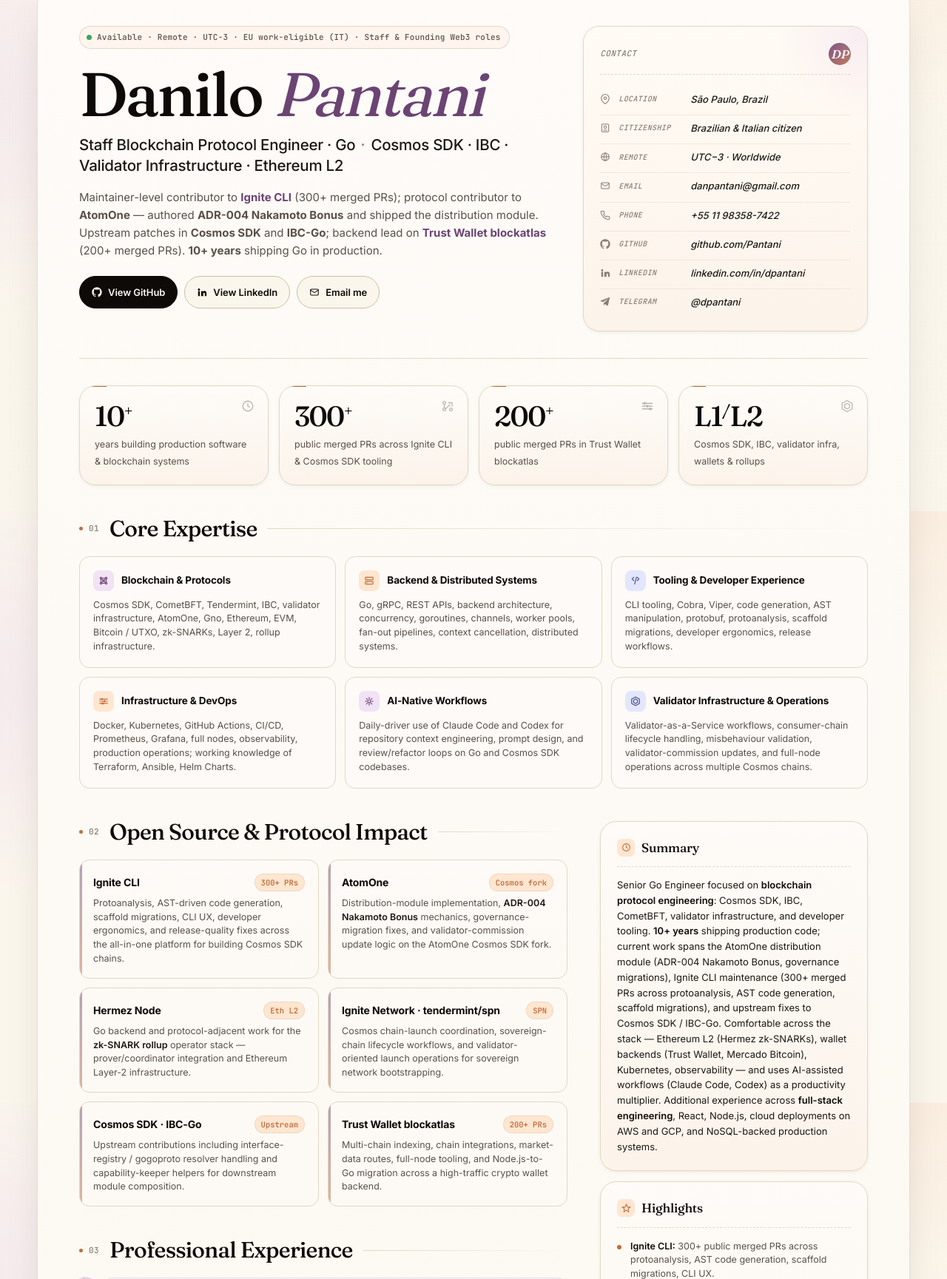
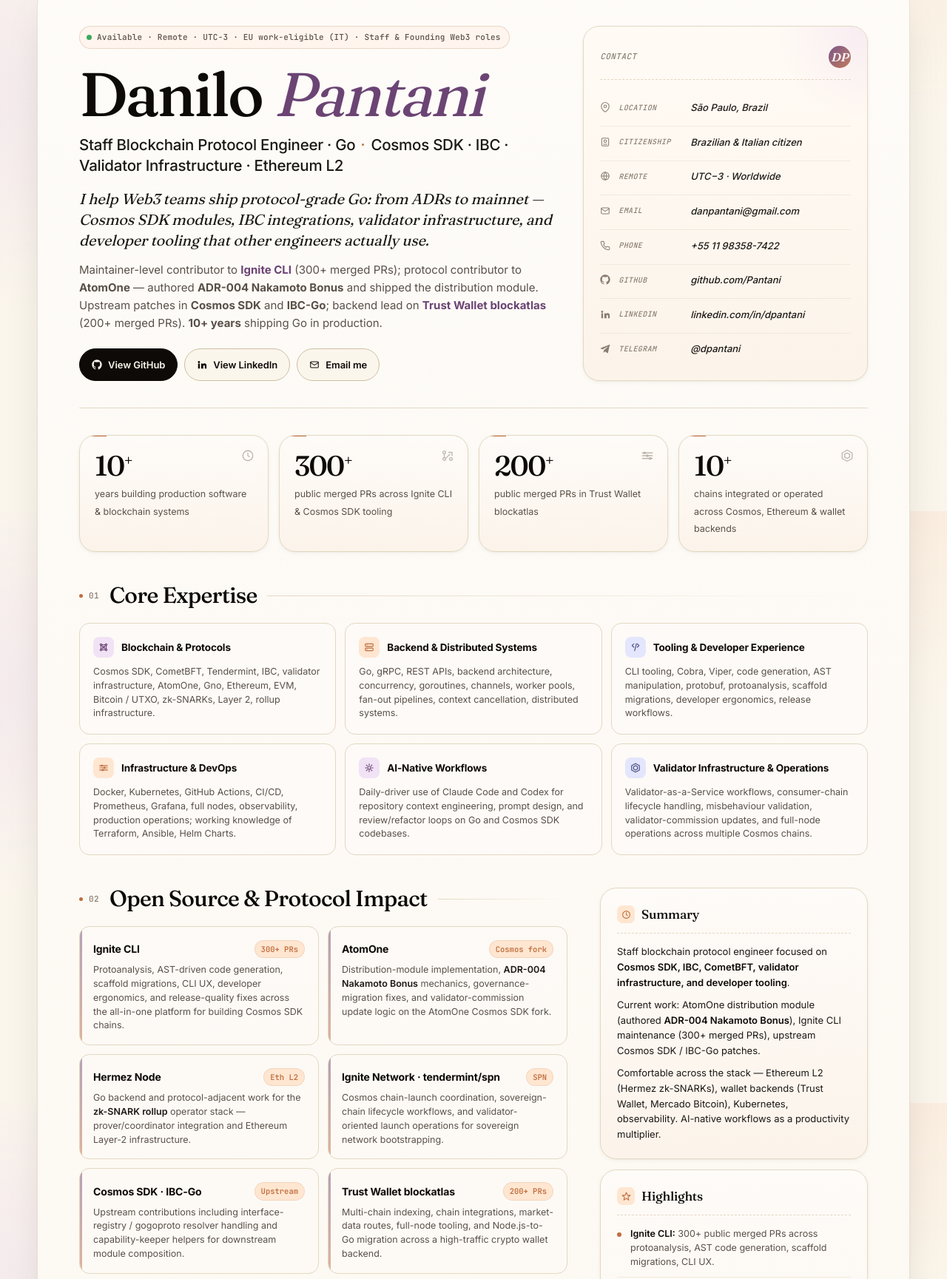
Before and after one commit to Pantani/pantani.github.io, a plain HTML site: page index.html in a window 1280 px wide. Shown: the part 109-1838 px from the top of the page at 74% size. Drawn offline with Linux system fonts and the light colour scheme.

Commit message:
fix header

```diff
--- a/index.html
+++ b/index.html
@@ -494,6 +494,18 @@
       margin: 0 9px 4px;
     }
 
+    .hero-pitch {
+      max-width: 640px;
+      margin: 0 0 14px;
+      color: var(--ink);
+      font-family: var(--serif);
+      font-size: clamp(17px, 1.6vw, 20px);
+      font-style: italic;
+      font-weight: 400;
+      line-height: 1.4;
+      letter-spacing: -0.005em;
+    }
+
     .hero-summary {
       max-width: 640px;
       color: var(--muted);
@@ -1187,6 +1199,19 @@
       border-color: var(--plum);
       color: var(--plum);
       background: var(--plum-soft);
+    }
+
+    /* ───── Sidebar Summary (3-paragraph form) ───── */
+    .summary-body p {
+      margin: 0 0 9px;
+      color: var(--ink);
+      font-size: 13px;
+      line-height: 1.6;
+    }
+    .summary-body p:last-child { margin-bottom: 0; }
+    .summary-body strong {
+      color: var(--ink-strong);
+      font-weight: 600;
     }
 
     /* ───── Compact repository chips ───── */
@@ -1777,6 +1802,7 @@
         <p class="eyebrow"><span class="pulse" aria-hidden="true"></span><span data-i18n="hero.eyebrow">Available · Remote · UTC−3 · EU work-eligible (IT) · Staff &amp; Founding Web3 roles</span></p>
         <h1>Danilo <span class="name-accent">Pantani</span></h1>
         <p class="title" data-i18n-html="hero.title">Staff Blockchain Protocol Engineer · Go<span class="pipe" aria-hidden="true"></span>Cosmos SDK · IBC · Validator Infrastructure · Ethereum L2</p>
+        <p class="hero-pitch" data-i18n="hero.pitch">I help Web3 teams ship protocol-grade Go: from ADRs to mainnet — Cosmos SDK modules, IBC integrations, validator infrastructure, and developer tooling that other engineers actually use.</p>
         <p class="hero-summary" data-i18n-html="hero.summary">Maintainer-level contributor to <strong><a href="https://github.com/ignite/cli/pulls?q=is%3Apr+author%3APantani+is%3Amerged" target="_blank" rel="noopener">Ignite CLI</a></strong> (300+ merged PRs); protocol contributor to <strong>AtomOne</strong> — authored <strong>ADR-004 Nakamoto Bonus</strong> and shipped the distribution module. Upstream patches in <strong>Cosmos SDK</strong> and <strong>IBC-Go</strong>; backend lead on <strong><a href="https://github.com/trustwallet/blockatlas/pulls?q=is%3Apr+author%3APantani+is%3Amerged" target="_blank" rel="noopener">Trust Wallet blockatlas</a></strong> (200+ merged PRs). <strong>10+ years</strong> shipping Go in production.</p>
 
         <div class="ctas">
@@ -1863,8 +1889,8 @@
       </div>
       <div class="proof-card">
         <svg class="proof-icon" viewBox="0 0 24 24" fill="none" stroke="currentColor" stroke-width="1.7" stroke-linecap="round" stroke-linejoin="round" aria-hidden="true"><path d="m12 2 9 5v10l-9 5-9-5V7l9-5z"/><path d="m12 7 4.5 2.5v5L12 17l-4.5-2.5v-5L12 7z"/></svg>
-        <span class="proof-value">L1<span class="small">/</span>L2</span>
-        <span class="proof-label" data-i18n="proof.l1l2">Cosmos SDK, IBC, validator infra, wallets &amp; rollups</span>
+        <span class="proof-value">10<span class="small">+</span></span>
+        <span class="proof-label" data-i18n="proof.chains">chains integrated or operated across Cosmos, Ethereum &amp; wallet backends</span>
       </div>
     </section>
 
@@ -2161,7 +2187,11 @@
             </span>
             <h2 id="summary-title" data-i18n="summary.title">Summary</h2>
           </div>
-          <p data-i18n-html="summary.body" style="margin: 0; color: var(--ink); font-size: 13px; line-height: 1.6;">Senior Go Engineer focused on <strong style="color: var(--ink-strong); font-weight: 600;">blockchain protocol engineering</strong>: Cosmos SDK, IBC, CometBFT, validator infrastructure, and developer tooling. <strong style="color: var(--ink-strong); font-weight: 600;">10+ years</strong> shipping production code; current work spans the AtomOne distribution module (ADR-004 Nakamoto Bonus, governance migrations), Ignite CLI maintenance (300+ merged PRs across protoanalysis, AST code generation, scaffold migrations), and upstream fixes to Cosmos SDK / IBC-Go. Comfortable across the stack — Ethereum L2 (Hermez zk-SNARKs), wallet backends (Trust Wallet, Mercado Bitcoin), Kubernetes, observability — and uses AI-assisted workflows (Claude Code, Codex) as a productivity multiplier. Additional experience across <strong style="color: var(--ink-strong); font-weight: 600;">full-stack engineering</strong>, React, Node.js, cloud deployments on AWS and GCP, and NoSQL-backed production systems.</p>
+          <div class="summary-body" data-i18n-html="summary.body">
+            <p>Staff blockchain protocol engineer focused on <strong>Cosmos SDK, IBC, CometBFT, validator infrastructure, and developer tooling</strong>.</p>
+            <p>Current work: AtomOne distribution module (authored <strong>ADR-004 Nakamoto Bonus</strong>), Ignite CLI maintenance (300+ merged PRs), upstream Cosmos SDK / IBC-Go patches.</p>
+            <p>Comfortable across the stack — Ethereum L2 (Hermez zk-SNARKs), wallet backends (Trust Wallet, Mercado Bitcoin), Kubernetes, observability. AI-native workflows as a productivity multiplier.</p>
+          </div>
         </section>
 
         <section class="side-panel" aria-labelledby="impact-title">
@@ -2381,6 +2411,7 @@
 
         "hero.eyebrow": "Available · Remote · UTC−3 · EU work-eligible (IT) · Staff & Founding Web3 roles",
         "hero.title": "Staff Blockchain Protocol Engineer · Go<span class=\"pipe\" aria-hidden=\"true\"></span>Cosmos SDK · IBC · Validator Infrastructure · Ethereum L2",
+        "hero.pitch": "I help Web3 teams ship protocol-grade Go: from ADRs to mainnet — Cosmos SDK modules, IBC integrations, validator infrastructure, and developer tooling that other engineers actually use.",
         "hero.summary": "Maintainer-level contributor to <strong><a href=\"https://github.com/ignite/cli/pulls?q=is%3Apr+author%3APantani+is%3Amerged\" target=\"_blank\" rel=\"noopener\">Ignite CLI</a></strong> (300+ merged PRs); protocol contributor to <strong>AtomOne</strong> — authored <strong>ADR-004 Nakamoto Bonus</strong> and shipped the distribution module. Upstream patches in <strong>Cosmos SDK</strong> and <strong>IBC-Go</strong>; backend lead on <strong><a href=\"https://github.com/trustwallet/blockatlas/pulls?q=is%3Apr+author%3APantani+is%3Amerged\" target=\"_blank\" rel=\"noopener\">Trust Wallet blockatlas</a></strong> (200+ merged PRs). <strong>10+ years</strong> shipping Go in production.",
         "hero.cta.github": "View GitHub",
         "hero.cta.linkedin": "View LinkedIn",
@@ -2401,7 +2432,7 @@
         "proof.years": "years building production software & blockchain systems",
         "proof.ignitePRs": "public merged PRs across Ignite CLI & Cosmos SDK tooling",
         "proof.blockatlasPRs": "public merged PRs in Trust Wallet blockatlas",
-        "proof.l1l2": "Cosmos SDK, IBC, validator infra, wallets & rollups",
+        "proof.chains": "chains integrated or operated across Cosmos, Ethereum & wallet backends",
 
         "expertise.title": "Core Expertise",
         "expertise.blockchain.title": "Blockchain & Protocols",
@@ -2486,7 +2517,7 @@
         "seeking.b3": "Fully remote, UTC−3 friendly. <strong>EU work-eligible</strong> (Italian citizen) and open to occasional travel.",
 
         "summary.title": "Summary",
-        "summary.body": "Senior Go Engineer focused on <strong style=\"color: var(--ink-strong); font-weight: 600;\">blockchain protocol engineering</strong>: Cosmos SDK, IBC, CometBFT, validator infrastructure, and developer tooling. <strong style=\"color: var(--ink-strong); font-weight: 600;\">10+ years</strong> shipping production code; current work spans the AtomOne distribution module (ADR-004 Nakamoto Bonus, governance migrations), Ignite CLI maintenance (300+ merged PRs across protoanalysis, AST code generation, scaffold migrations), and upstream fixes to Cosmos SDK / IBC-Go. Comfortable across the stack — Ethereum L2 (Hermez zk-SNARKs), wallet backends (Trust Wallet, Mercado Bitcoin), Kubernetes, observability — and uses AI-assisted workflows (Claude Code, Codex) as a productivity multiplier. Additional experience across <strong style=\"color: var(--ink-strong); font-weight: 600;\">full-stack engineering</strong>, React, Node.js, cloud deployments on AWS and GCP, and NoSQL-backed production systems.",
+        "summary.body": "<p>Staff blockchain protocol engineer focused on <strong>Cosmos SDK, IBC, CometBFT, validator infrastructure, and developer tooling</strong>.</p><p>Current work: AtomOne distribution module (authored <strong>ADR-004 Nakamoto Bonus</strong>), Ignite CLI maintenance (300+ merged PRs), upstream Cosmos SDK / IBC-Go patches.</p><p>Comfortable across the stack — Ethereum L2 (Hermez zk-SNARKs), wallet backends (Trust Wallet, Mercado Bitcoin), Kubernetes, observability. AI-native workflows as a productivity multiplier.</p>",
 
         "highlights.title": "Highlights",
         "highlights.b1": "<strong>Ignite CLI:</strong> 300+ public merged PRs across protoanalysis, AST code generation, scaffold migrations, CLI UX.",
@@ -2545,6 +2576,7 @@
 
         "hero.eyebrow": "Disponível · Remoto · UTC−3 · Elegível para EU (IT) · Vagas Staff & Founding Web3",
         "hero.title": "Engenheiro Staff de Protocolo Blockchain · Go<span class=\"pipe\" aria-hidden=\"true\"></span>Cosmos SDK · IBC · Infraestrutura de Validadores · Ethereum L2",
+        "hero.pitch": "Ajudo times Web3 a entregar Go de nível protocolo: do ADR à mainnet — módulos Cosmos SDK, integrações IBC, infraestrutura de validadores e tooling para devs que outros engenheiros realmente usam.",
         "hero.summary": "Contribuidor de nível mantenedor do <strong><a href=\"https://github.com/ignite/cli/pulls?q=is%3Apr+author%3APantani+is%3Amerged\" target=\"_blank\" rel=\"noopener\">Ignite CLI</a></strong> (300+ PRs públicos mergeados); contribuidor de protocolo no <strong>AtomOne</strong> — autor do <strong>ADR-004 Nakamoto Bonus</strong> e responsável pelo módulo de distribuição. Patches upstream no <strong>Cosmos SDK</strong> e <strong>IBC-Go</strong>; backend lead no <strong><a href=\"https://github.com/trustwallet/blockatlas/pulls?q=is%3Apr+author%3APantani+is%3Amerged\" target=\"_blank\" rel=\"noopener\">Trust Wallet blockatlas</a></strong> (200+ PRs mergeados). <strong>10+ anos</strong> entregando Go em produção.",
         "hero.cta.github": "Ver GitHub",
         "hero.cta.linkedin": "Ver LinkedIn",
@@ -2565,7 +2597,7 @@
         "proof.years": "anos entregando software em produção e sistemas blockchain",
         "proof.ignitePRs": "PRs públicos mergeados no Ignite CLI e em ferramentas Cosmos SDK",
         "proof.blockatlasPRs": "PRs públicos mergeados no Trust Wallet blockatlas",
-        "proof.l1l2": "Cosmos SDK, IBC, infra de validadores, wallets e rollups",
+        "proof.chains": "chains integradas ou operadas em Cosmos, Ethereum e backends de wallet",
 
         "expertise.title": "Áreas de Especialização",
         "expertise.blockchain.title": "Blockchain e Protocolos",
@@ -2650,7 +2682,7 @@
         "seeking.b3": "Remoto integral, UTC−3 friendly. <strong>Elegível para EU</strong> (cidadão italiano) e disponível para viagens ocasionais.",
 
         "summary.title": "Resumo",
-        "summary.body": "Engenheiro Go Sênior focado em <strong style=\"color: var(--ink-strong); font-weight: 600;\">engenharia de protocolo blockchain</strong>: Cosmos SDK, IBC, CometBFT, infraestrutura de validadores e tooling para developers. <strong style=\"color: var(--ink-strong); font-weight: 600;\">10+ anos</strong> entregando código em produção; trabalho atual envolve o módulo de distribuição do AtomOne (ADR-004 Nakamoto Bonus, migrações de governança), manutenção do Ignite CLI (300+ PRs públicos mergeados em protoanalysis, geração de código com AST e migrações de scaffold) e correções upstream no Cosmos SDK / IBC-Go. Confortável em todo o stack — Ethereum L2 (Hermez zk-SNARKs), backends de wallet (Trust Wallet, Mercado Bitcoin), Kubernetes, observabilidade — e uso fluxos com IA (Claude Code, Codex) como multiplicador de produtividade. Experiência adicional em <strong style=\"color: var(--ink-strong); font-weight: 600;\">engenharia full-stack</strong>, React, Node.js, deploys em cloud na AWS e GCP, e sistemas em produção com NoSQL.",
+        "summary.body": "<p>Engenheiro Staff de protocolo blockchain focado em <strong>Cosmos SDK, IBC, CometBFT, infraestrutura de validadores e tooling para devs</strong>.</p><p>Trabalho atual: módulo de distribuição do AtomOne (autor do <strong>ADR-004 Nakamoto Bonus</strong>), manutenção do Ignite CLI (300+ PRs mergeados) e correções upstream no Cosmos SDK / IBC-Go.</p><p>Confortável em todo o stack — Ethereum L2 (Hermez zk-SNARKs), backends de wallet (Trust Wallet, Mercado Bitcoin), Kubernetes, observabilidade. Fluxos AI-native como multiplicador de produtividade.</p>",
 
         "highlights.title": "Destaques",
         "highlights.b1": "<strong>Ignite CLI:</strong> 300+ PRs públicos mergeados em protoanalysis, geração de código com AST, migrações de scaffold e UX de CLI.",
@@ -2709,6 +2741,7 @@
 
         "hero.eyebrow": "Disponible · Remoto · UTC−3 · Elegible UE (IT) · Puestos Staff & Founding Web3",
         "hero.title": "Ingeniero Staff de Protocolo Blockchain · Go<span class=\"pipe\" aria-hidden=\"true\"></span>Cosmos SDK · IBC · Infraestructura de Validadores · Ethereum L2",
+        "hero.pitch": "Ayudo a equipos Web3 a entregar Go de nivel protocolo: del ADR a mainnet — módulos Cosmos SDK, integraciones IBC, infraestructura de validadores y tooling para devs que otros ingenieros realmente usan.",
         "hero.summary": "Contribuidor de nivel mantenedor en <strong><a href=\"https://github.com/ignite/cli/pulls?q=is%3Apr+author%3APantani+is%3Amerged\" target=\"_blank\" rel=\"noopener\">Ignite CLI</a></strong> (300+ PRs públicos integrados); contribuidor de protocolo en <strong>AtomOne</strong> — autor del <strong>ADR-004 Nakamoto Bonus</strong> y responsable del módulo de distribución. Patches upstream en <strong>Cosmos SDK</strong> e <strong>IBC-Go</strong>; backend lead en <strong><a href=\"https://github.com/trustwallet/blockatlas/pulls?q=is%3Apr+author%3APantani+is%3Amerged\" target=\"_blank\" rel=\"noopener\">Trust Wallet blockatlas</a></strong> (200+ PRs integrados). <strong>10+ años</strong> entregando Go en producción.",
         "hero.cta.github": "Ver GitHub",
         "hero.cta.linkedin": "Ver LinkedIn",
@@ -2729,7 +2762,7 @@
         "proof.years": "años entregando software en producción y sistemas blockchain",
         "proof.ignitePRs": "PRs públicos integrados en Ignite CLI y herramientas de Cosmos SDK",
         "proof.blockatlasPRs": "PRs públicos integrados en Trust Wallet blockatlas",
-        "proof.l1l2": "Cosmos SDK, IBC, infra de validadores, wallets y rollups",
+        "proof.chains": "chains integradas u operadas en Cosmos, Ethereum y backends de wallet",
 
         "expertise.title": "Áreas de Especialización",
         "expertise.blockchain.title": "Blockchain y Protocolos",
@@ -2814,7 +2847,7 @@
         "seeking.b3": "Remoto integral, UTC−3 friendly. <strong>Elegible para UE</strong> (ciudadano italiano) y disponible para viajes ocasionales.",
 
         "summary.title": "Resumen",
-        "summary.body": "Ingeniero Go Senior enfocado en <strong style=\"color: var(--ink-strong); font-weight: 600;\">ingeniería de protocolo blockchain</strong>: Cosmos SDK, IBC, CometBFT, infraestructura de validadores y tooling para developers. <strong style=\"color: var(--ink-strong); font-weight: 600;\">10+ años</strong> entregando código en producción; trabajo actual en el módulo de distribución de AtomOne (ADR-004 Nakamoto Bonus, migraciones de gobernanza), mantenimiento de Ignite CLI (300+ PRs públicos integrados en protoanalysis, generación de código con AST y migraciones de scaffold) y correcciones upstream en Cosmos SDK / IBC-Go. Cómodo en todo el stack — Ethereum L2 (Hermez zk-SNARKs), backends de wallet (Trust Wallet, Mercado Bitcoin), Kubernetes, observabilidad — y uso flujos con IA (Claude Code, Codex) como multiplicador de productividad. Experiencia adicional en <strong style=\"color: var(--ink-strong); font-weight: 600;\">ingeniería full-stack</strong>, React, Node.js, despliegues en cloud en AWS y GCP, y sistemas en producción con NoSQL.",
+        "summary.body": "<p>Ingeniero Staff de protocolo blockchain enfocado en <strong>Cosmos SDK, IBC, CometBFT, infraestructura de validadores y tooling para devs</strong>.</p><p>Trabajo actual: módulo de distribución de AtomOne (autor del <strong>ADR-004 Nakamoto Bonus</strong>), mantenimiento de Ignite CLI (300+ PRs integrados) y correcciones upstream en Cosmos SDK / IBC-Go.</p><p>Cómodo en todo el stack — Ethereum L2 (Hermez zk-SNARKs), backends de wallet (Trust Wallet, Mercado Bitcoin), Kubernetes, observabilidad. Flujos AI-native como multiplicador de productividad.</p>",
 
         "highlights.title": "Logros Destacados",
         "highlights.b1": "<strong>Ignite CLI:</strong> 300+ PRs públicos integrados en protoanalysis, generación de código con AST, migraciones de scaffold y UX de CLI.",
```
